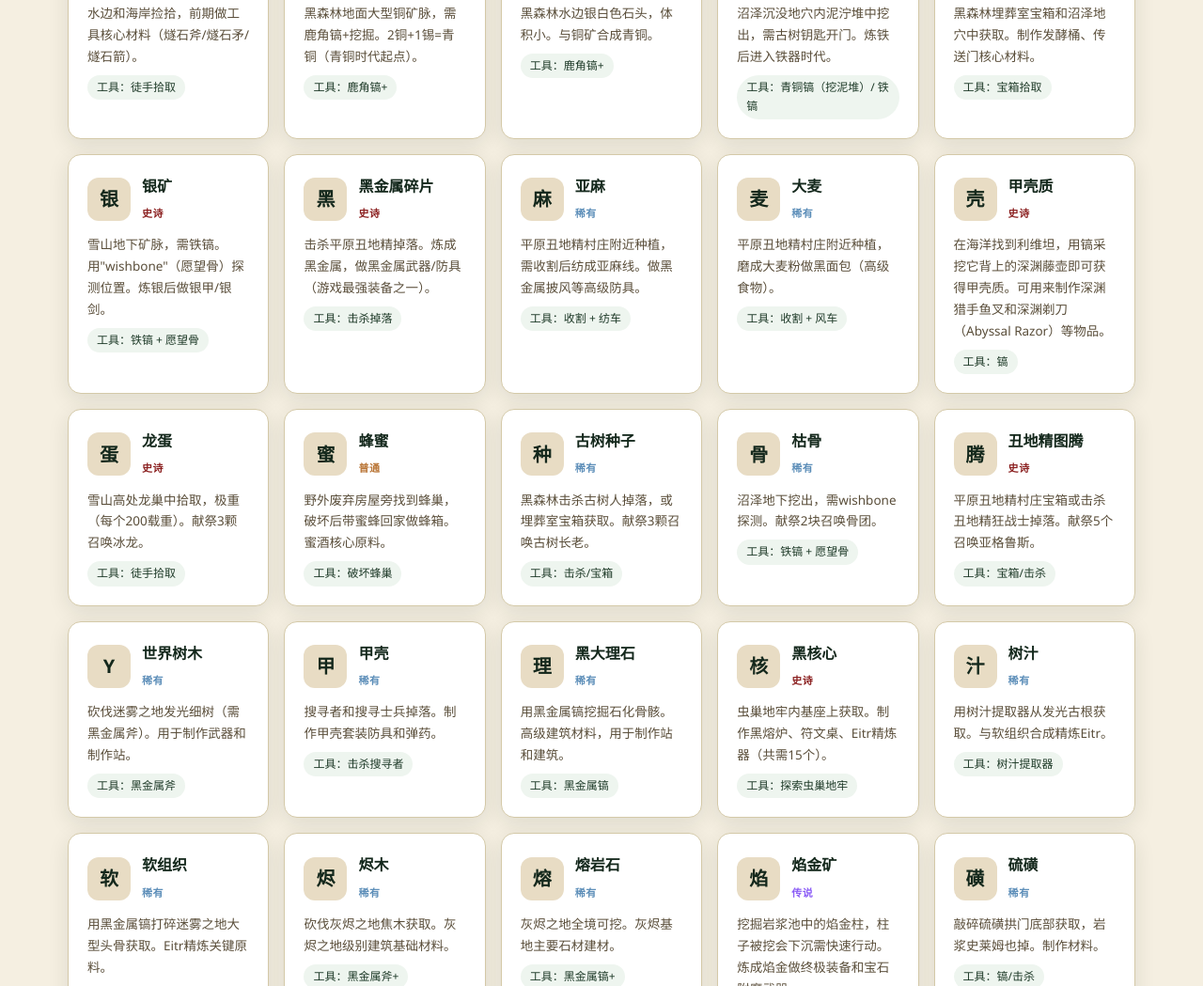
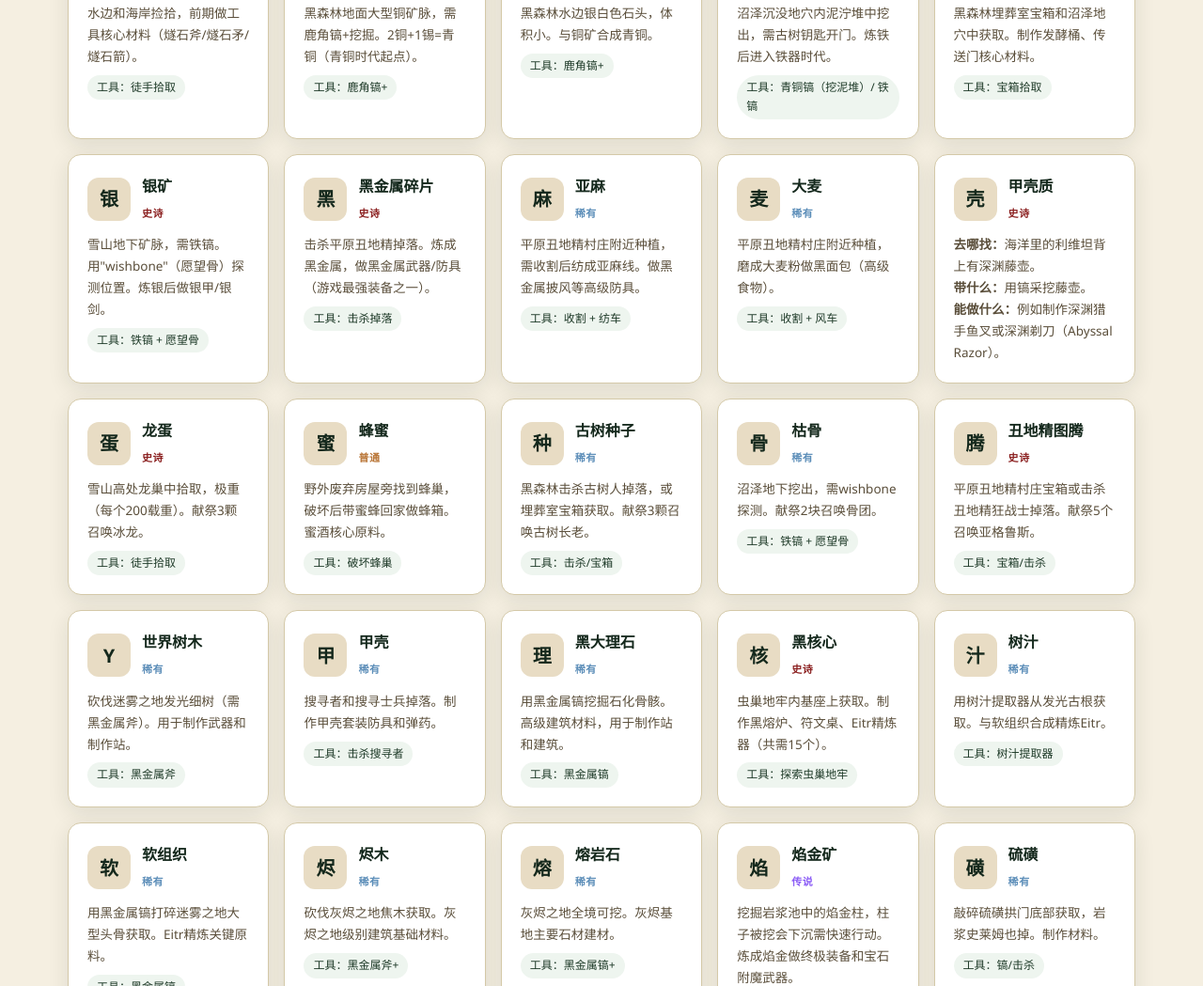
Before and after one commit to yxhtl/valheim-guide, a plain HTML site: page resources.html in a window 1280 px wide. Shown: the part 707-1756 px from the top of the page at 94% size. Drawn offline with Linux system fonts and the light colour scheme.

Commit message:
串起甲壳质采集指南的双语入口

```diff
--- a/resources.html
+++ b/resources.html
@@ -141,10 +141,11 @@
         <p data-en="Grown near Fuling villages in the Plains. Grind into barley flour for Black Bread (high-tier food).">平原丑地精村庄附近种植，磨成大麦粉做黑面包（高级食物）。</p>
         <span class="tagline" data-en="Tool: Harvest + Windmill">工具：收割 + 风车</span>
       </div>
-      <div class="res-card" data-biome="海洋">
+      <div class="res-card" id="chitin" data-biome="海洋" tabindex="-1" style="scroll-margin-top:80px">
         <div class="res-head"><div class="res-emoji" data-en="Chitin">壳</div><div><h4 data-en="Chitin">甲壳质</h4><span class="rarity tier-4" data-en="Epic">史诗</span></div></div>
-        <p data-en="In the Ocean, use a pickaxe to mine Abyssal Barnacles on a Leviathan's back for chitin. Crafting uses include the Abyssal Harpoon and Abyssal Razor.">在海洋找到利维坦，用镐采挖它背上的深渊藤壶即可获得甲壳质。可用来制作深渊猎手鱼叉和深渊剃刀（Abyssal Razor）等物品。</p>
-        <span class="tagline" data-en="Tool: Pickaxe">工具：镐</span>
+        <p data-en="<b>Where:</b> Find Abyssal Barnacles on a Leviathan's back in the Ocean."><b>去哪找：</b>海洋里的利维坦背上有深渊藤壶。</p>
+        <p data-en="<b>Tool:</b> Bring a pickaxe to mine the barnacles."><b>带什么：</b>用镐采挖藤壶。</p>
+        <p data-en="<b>Uses:</b> For example, craft the Abyssal Harpoon or Abyssal Razor."><b>能做什么：</b>例如制作深渊猎手鱼叉或深渊剃刀（Abyssal Razor）。</p>
       </div>
       <div class="res-card" data-biome="雪山">
         <div class="res-head"><div class="res-emoji" data-en="Dragon Egg">蛋</div><div><h4 data-en="Dragon Egg">龙蛋</h4><span class="rarity tier-4" data-en="Epic">史诗</span></div></div>
```
Also changed, not shown: explore.html (+1 -1 lines), items.html (+1 -0 lines).
